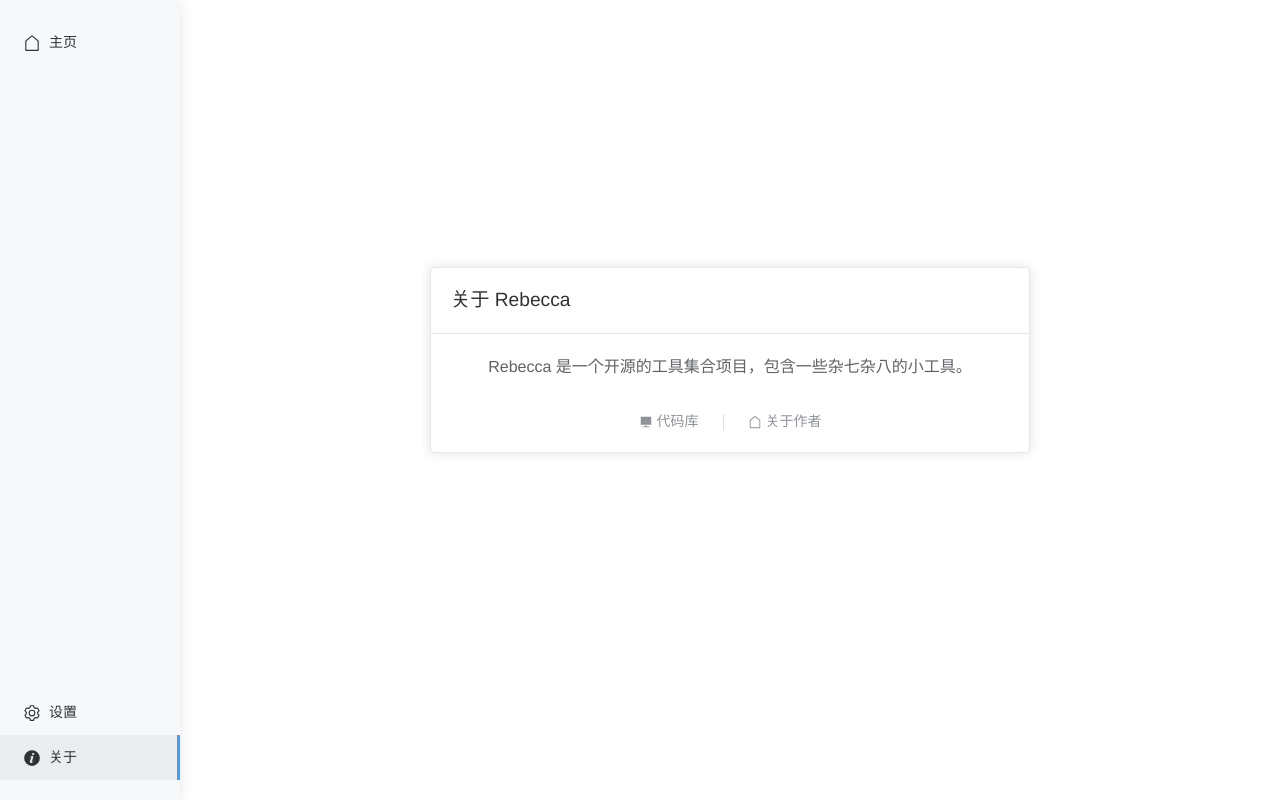
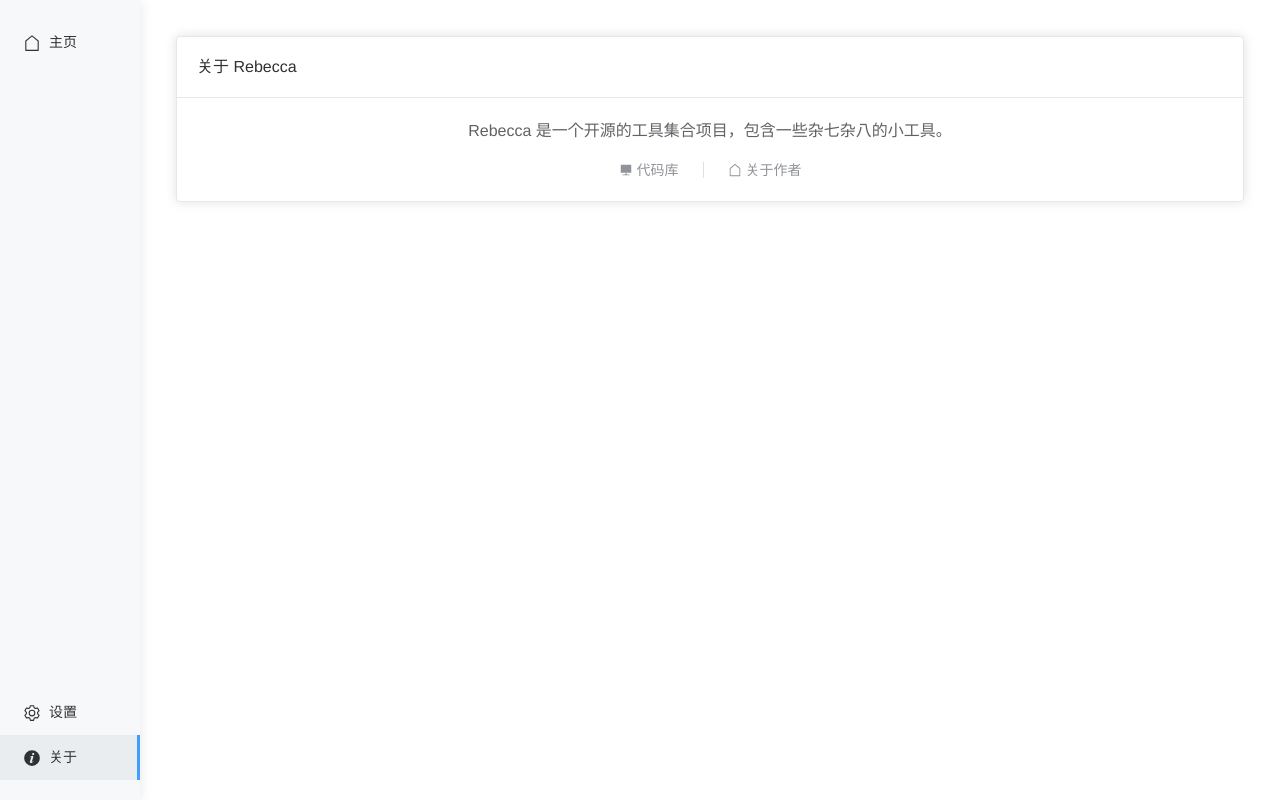
Before and after one commit to cg-zhou/rebecca, a Vue app in the folder web/: page /about in a window 1280 px wide. Built offline with nearby package versions, Linux system fonts and the light colour scheme.

Commit message:
optimize UI

```diff
--- a/web/src/App.vue
+++ b/web/src/App.vue
@@ -54,7 +54,7 @@
   left: 0;
   top: 0;
   background-color: var(--el-menu-bg-color);  /* 使用Element Plus的变量 */
-  width: 180px !important;
+  width: 140px !important;
   box-shadow: 0 2px 12px 0 rgba(0, 0, 0, 0.1);
 }
 
@@ -89,7 +89,7 @@
 .el-menu {
   --el-menu-bg-color: var(--el-menu-bg-color);
   --el-menu-text-color: var(--el-menu-text-color);
-  --el-menu-hover-bg-color: var(--el-menu-item-hover-fill);  /* 修改这行 */
+  --el-menu-hover-bg-color: var(--el-menu-item-hover-fill);
   --el-menu-active-text-color: var(--el-menu-active-text-color);
   border-right: none !important;
   background-color: transparent;
@@ -112,7 +112,7 @@
 }
 
 .el-main {
-  margin-left: 180px;
+  margin-left: 140px;
   padding: 20px;
 }
 
--- a/web/src/views/About.vue
+++ b/web/src/views/About.vue
@@ -2,7 +2,7 @@
   <div class="about">
     <el-card class="about-card">
       <template #header>
-        <div class="card-header">
+        <div>
           <span>关于 Rebecca</span>
         </div>
       </template>
@@ -39,21 +39,11 @@
 
 <style scoped>
 .about {
-  display: flex;
-  justify-content: center;
-  align-items: center;
-  min-height: calc(100vh - 120px);
   padding: 1rem;
 }
 
 .about-card {
-  width: 100%;
-  max-width: 600px;
-}
-
-.card-header {
-  font-size: 1.2rem;
-  font-weight: 500;
+  margin-bottom: 20px;
 }
 
 .card-content {
@@ -63,7 +53,7 @@
 .description {
   color: var(--el-text-color-regular);
   line-height: 1.6;
-  margin-bottom: 2rem;
+  margin-bottom: 1rem;
 }
 
 .links {
--- a/web/src/views/Home.vue
+++ b/web/src/views/Home.vue
@@ -78,7 +78,6 @@
 }
 
 .card:hover {
-  transform: translateY(-5px);
   box-shadow: 0 6px 24px rgba(0, 0, 0, 0.12);
 }
 
--- a/web/src/views/HotkeySettings.vue
+++ b/web/src/views/HotkeySettings.vue
@@ -18,14 +18,13 @@
         <el-dialog
             v-model="dialogVisible"
             title="设置快捷键"
-            width="30%"
+            width="400px"
             @close="resetDialog"
         >
-            <p>请按下您想要设置的快捷键组合:</p>
             <el-input
                 v-model="displayCurrentEditingHotkey"
                 @keydown="handleDialogKeydown"
-                placeholder="按下按键"
+                placeholder="请按下快捷键"
                 readonly
                 ref="hotkeyInputRef"
             ></el-input>
@@ -121,7 +120,9 @@
     currentEditingHotkey.value = { ...hotkey }; // Create a copy to avoid direct modification
     dialogVisible.value = true;
     nextTick(() => {
-        hotkeyInputRef.value?.focus();
+        setTimeout(() => {
+            hotkeyInputRef.value?.focus();
+        }, 50); // Small delay to ensure element is fully rendered
     });
 };
 
@@ -193,7 +194,7 @@
 const confirmHotkey = async () => {
     // Validation: If key is empty but modifiers are present, it's an invalid hotkey
     if (currentEditingHotkey.value.key === '' && currentEditingHotkey.value.modifiers !== HotkeyModifiers.None) {
-        ElMessage.warning('快捷键不能只包含修饰键，请设置一个普通按键。');
+        ElMessage.warning('快捷键不能只包含 Ctrl/Alt/Shift，请设置一个普通按键。');
         return;
     }
 
--- a/web/src/views/Settings.vue
+++ b/web/src/views/Settings.vue
@@ -2,7 +2,7 @@
   <div class="settings">
     <el-card class="setting-card">
       <template #header>
-        <div class="card-header">
+        <div>
           <span>通用设置</span>
         </div>
       </template>
@@ -14,7 +14,7 @@
 
     <el-card class="setting-card hotkey-card">
       <template #header>
-        <div class="card-header">
+        <div>
           <span>快捷键管理</span>
         </div>
       </template>
@@ -58,11 +58,7 @@
 }
 
 .setting-card {
-  margin-bottom: 20px; /* Space between cards */
-}
-
-.card-header {
-  font-weight: bold;
+  margin-bottom: 20px;
 }
 
 .setting-item {
```
